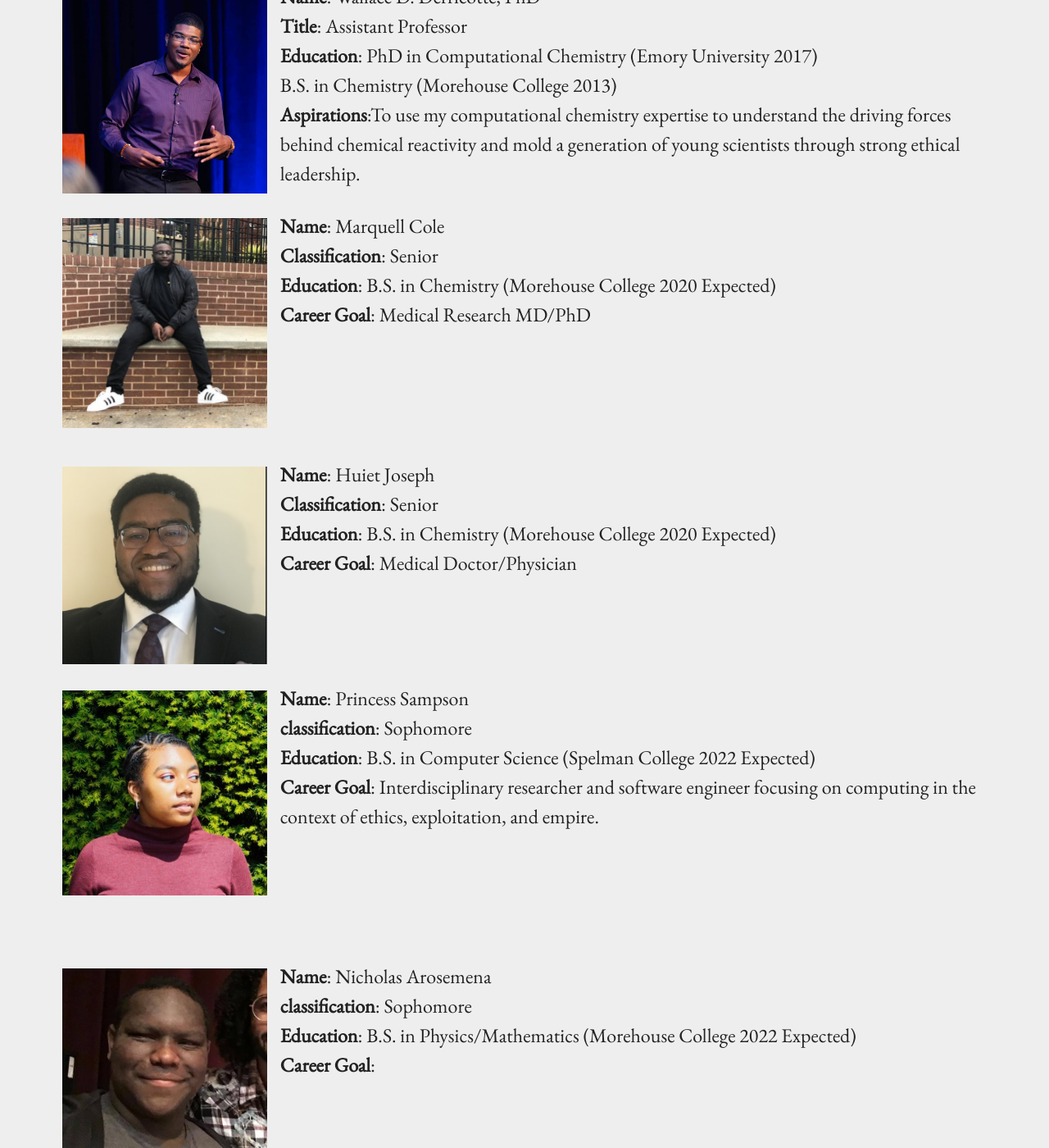
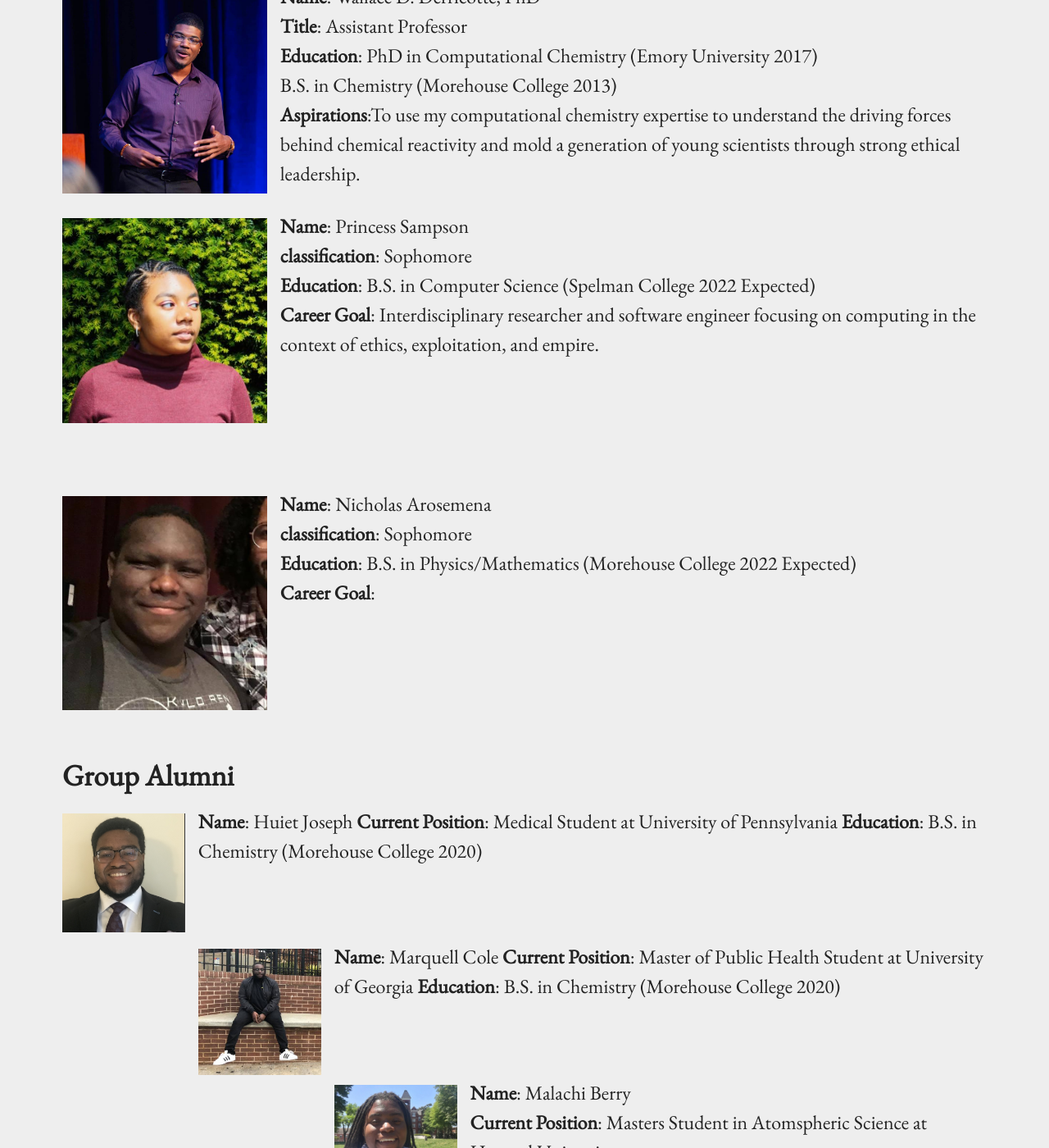
Before and after one commit to WDerricotte/wderricotte.github.io, a Jekyll site: the page built from people.md, in a window 1280 px wide and 1400 px high, scrolled down 248 px. Shown: the whole window at 82% size. Built offline with Jekyll 4.4.1, drawn with Linux system fonts in a browser that asks for light colours.

Commit message:
Summer  Update

```diff
--- a/people.md
+++ b/people.md
@@ -10,24 +10,6 @@ permalink: /people/
                B.S. in Chemistry (Morehouse College 2013)
 **Aspirations**:To use my computational chemistry expertise to understand the driving forces behind chemical reactivity and mold a generation of young scientists through strong ethical leadership.
 
-
-{% include image.html url="../images/marquell_2.png" caption="" width="250px" align="left" %}**Name**: Marquell Cole
-**Classification**: Senior
-**Education**: B.S. in Chemistry (Morehouse College 2020 Expected)
-**Career Goal**: Medical Research MD/PhD
-
-&nbsp;
-
-&nbsp;
-
-
-{% include image.html url="../images/huiet_square.png" caption="" width="250px" align="left" %}**Name**: Huiet Joseph
-**Classification**: Senior
-**Education**: B.S. in Chemistry (Morehouse College 2020 Expected)
-**Career Goal**: Medical Doctor/Physician
-&nbsp;
-
-&nbsp;
 
 {% include image.html url="../images/psamp.jpg" caption="" width="250px" align="left" %}**Name**: Princess Sampson
 **classification**: Sophomore
@@ -50,6 +32,18 @@ permalink: /people/
 &nbsp;
 
 ## Group Alumni
+{% include image.html url="../images/huiet_square.png" caption="" width="150px" align="left" %}**Name**: Huiet Joseph
+**Current Position**: Medical Student at University of Pennsylvania
+**Education**: B.S. in Chemistry (Morehouse College 2020)
+&nbsp;
+
+&nbsp;
+{% include image.html url="../images/marquell_2.png" caption="" width="150px" align="left" %}**Name**: Marquell Cole
+**Current Position**: Master of Public Health Student at University of Georgia
+**Education**: B.S. in Chemistry (Morehouse College 2020)
+&nbsp;
+
+&nbsp;
 {% include image.html url="../images/mberry.jpg" caption="" width="150px" align="left" %}**Name**: Malachi Berry
 **Current Position**: Masters Student in Atomspheric Science at Howard University
 **Education**: B.S. in Chemistry (Morehouse College 2019)
```
Also changed, not shown: index.md (+2 -0 lines), publications.md (+2 -2 lines), images/toc_image_ijqc.PNG (added).
